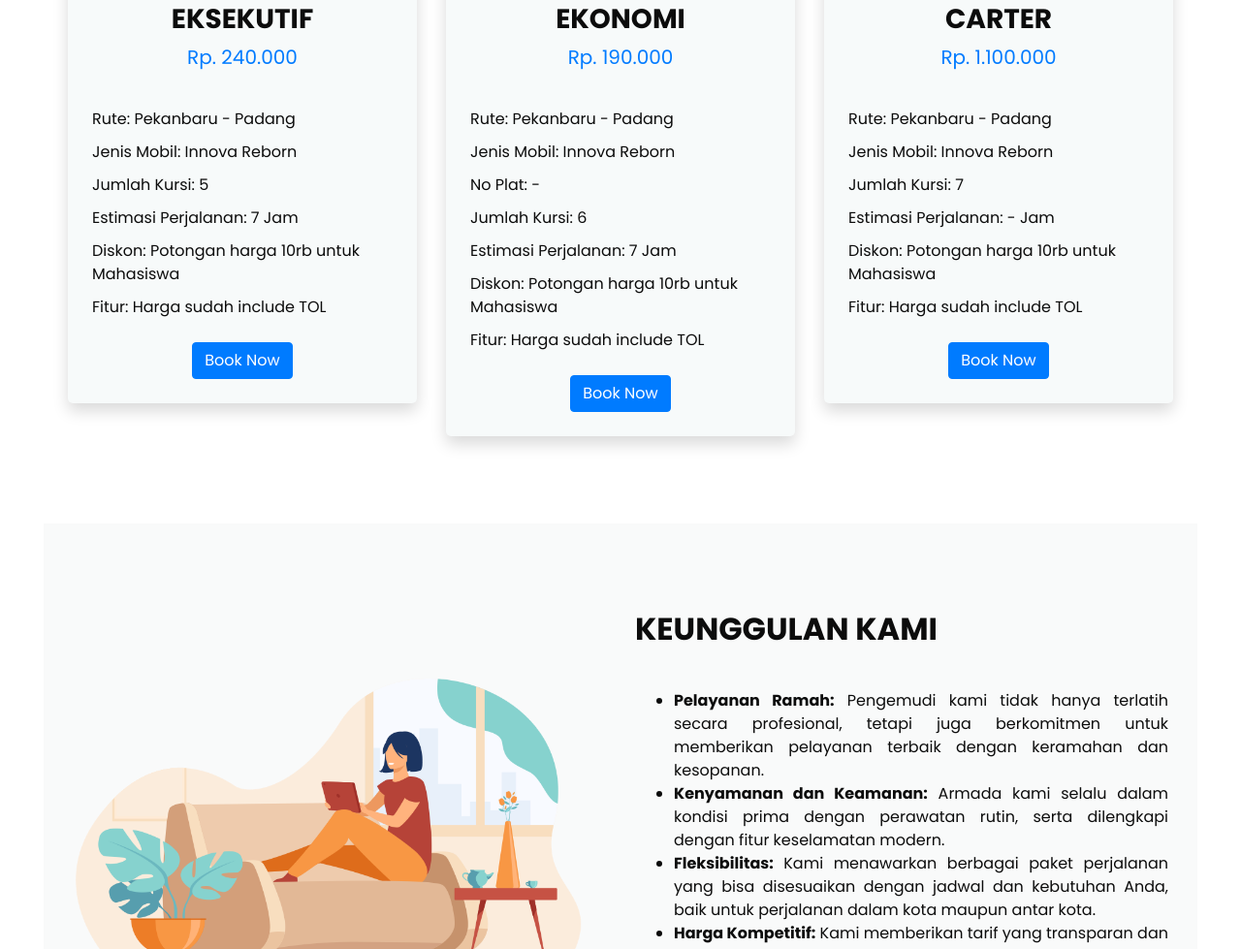
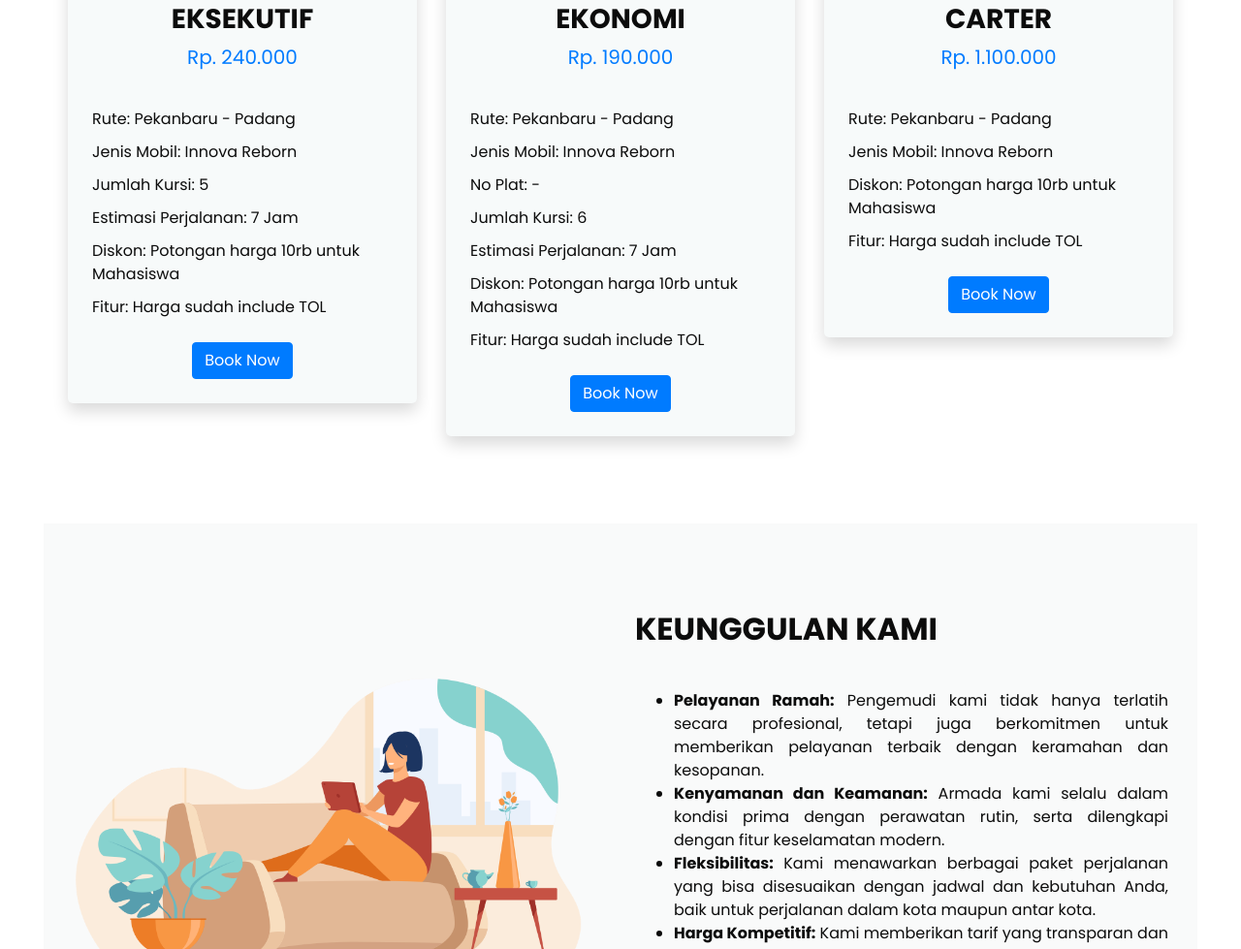
Before and after one commit to SaranaWisata/SaranaWisata, a plain HTML site: page index.html in a window 1280 px wide. Shown: the part 1293-2272 px from the top of the page at 97% size. Drawn offline with Linux system fonts and the light colour scheme; some packages are replaced by stand-ins of ours; a script that the page names is missing.

Commit message:
Update index.html

```diff
--- a/index.html
+++ b/index.html
@@ -186,8 +186,6 @@
                 </div>
                 <p>Rute: Pekanbaru - Padang</p>
                 <p>Jenis Mobil: Innova Reborn</p>
-                <p>Jumlah Kursi: 7</p>
-                <p>Estimasi Perjalanan: - Jam</p>
                 <p>Diskon: Potongan harga 10rb untuk Mahasiswa</p>
                 <p>Fitur: Harga sudah include TOL</p>
                   <div class="text-center mt-4">
```
